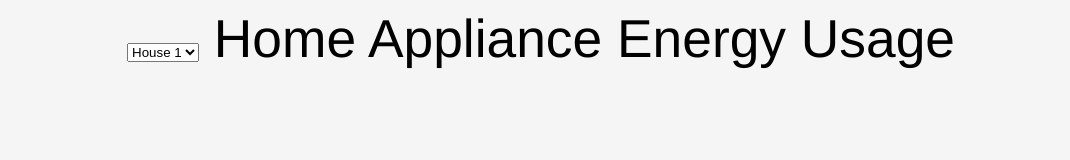
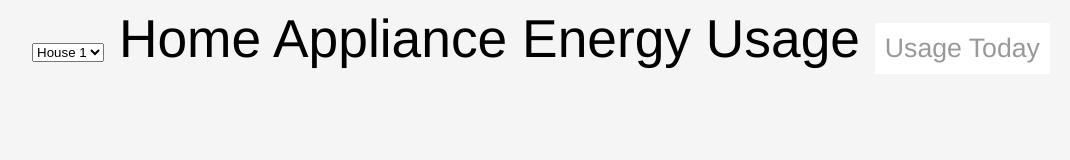
Before and after one commit to CSE512-14W/fp-eamullen-tanvir-willrs, a plain HTML site: page index.html in a window 1280 px wide. Shown: the whole page, without its empty margins (99-1169 px from the left). Drawn offline with Linux system fonts and the light colour scheme; no server answers.

Commit message:
total usage

```diff
--- a/index.html
+++ b/index.html
@@ -13,6 +13,10 @@
     <header>
       <span id='choosehouse'></span>
       Home Appliance Energy Usage
+      <div id='topuse'>
+        <span id='headlabel'>Usage Today</span>
+        <span id='total'></span>
+      </div>
     </header>
     <section id='container'>
       <div id='chart'></div>
--- a/script/vis.js
+++ b/script/vis.js
@@ -138,6 +138,7 @@ var makeGraphs = function(state) {
     var label = makeLabel(state, i);
     container.appendChild(label);
     var graph = {
+      i: i,
       data: [],
       el: el,
       label: label,
@@ -228,6 +229,10 @@ var onMsg = function(state, m) {
 
     var mul = (parseInt(msg.thing.split(".")[1]) < 2 ? 1 : 3);
     state.graphs[msg.thing].total += msg.data[1] * mul;
+
+    if(state.graphs[msg.thing].i == 0) {
+      document.getElementById('total').innerText = Math.round(state.graphs[msg.thing].total / 1000 / 3600 * 100)/100 + ' kWh';
+    }
   }
   state.graphs[msg.thing].refresh();
 };
--- a/static/style.css
+++ b/static/style.css
@@ -13,6 +13,17 @@ header {
   width: 750px;
   margin: auto;
   position: relative;
+}
+
+#topuse {
+  background: white;
+  color: #999;
+  font-size: .5em;
+  padding: 10px;
+  display:inline-block;
+}
+#headlabel {
+  display:block;
 }
 
 .rickshaw_graph {
```
